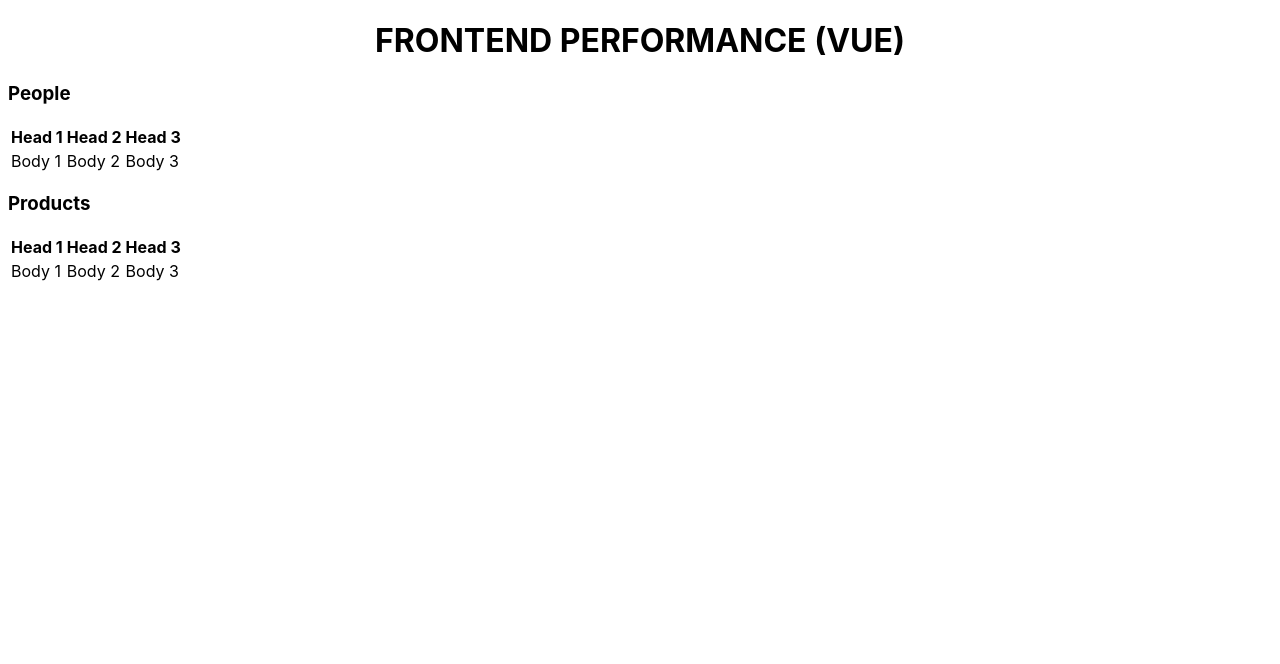
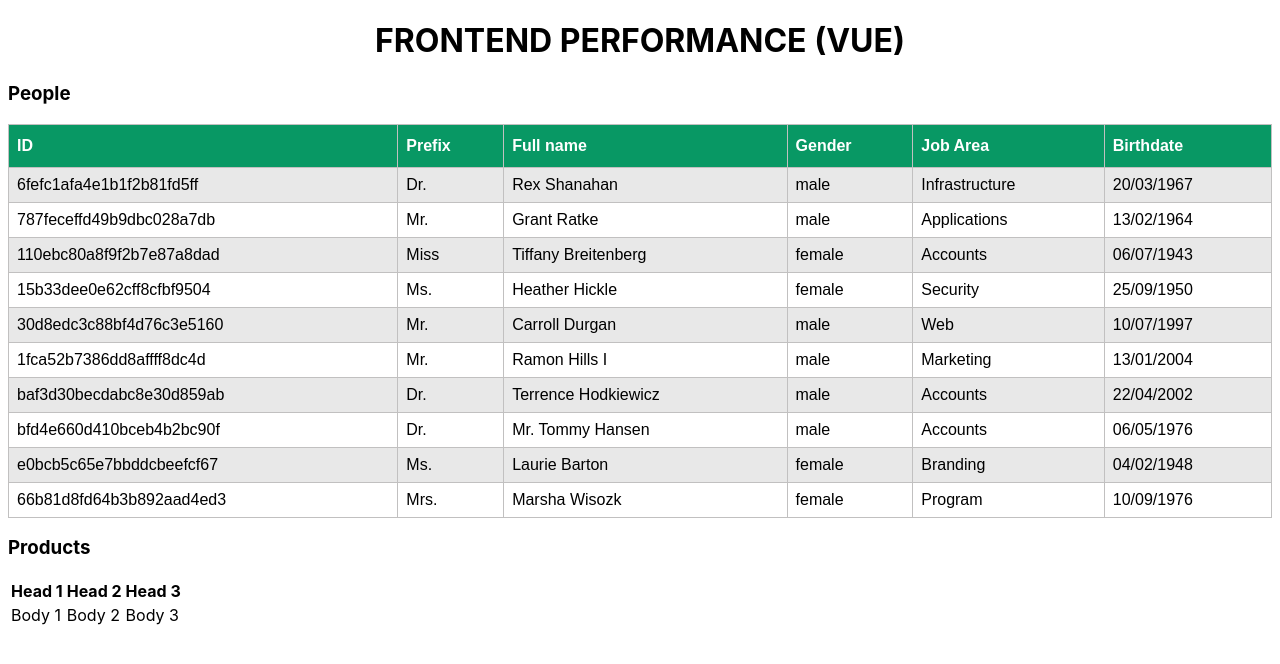
Before and after one commit to hkalife/frontend-performance-vue, a Vue app: page / in a window 1280 px wide. Shown: the top 664 px of the page. Built offline with nearby package versions, Linux system fonts and the light colour scheme.

Commit message:
feat: add people list table

```diff
--- a/package.json
+++ b/package.json
@@ -9,6 +9,7 @@
     "preview": "vite preview"
   },
   "dependencies": {
+    "date-fns": "^2.30.0",
     "vue": "^3.3.4"
   },
   "devDependencies": {
--- a/src/App.vue
+++ b/src/App.vue
@@ -2,14 +2,15 @@
 import PeopleList from './components/PeopleList.vue';
 import ProductList from './components/ProductList.vue';
 
+const numberOfRowsToRender = 10;
 </script>
 
 <template>
   <div>
     <h1>FRONTEND PERFORMANCE (VUE)</h1>
 
-    <PeopleList />
-    <ProductList />
+    <PeopleList :numberOfRowsToRender="numberOfRowsToRender" />
+    <ProductList :numberOfRowsToRender="numberOfRowsToRender" />
   </div>
 </template>
 
--- a/src/components/PeopleList.vue
+++ b/src/components/PeopleList.vue
@@ -1,23 +1,83 @@
 <script setup lang="ts">
+import { defineProps } from 'vue';
+import { faker } from '@faker-js/faker';
+import { format } from 'date-fns';
+
+const props = defineProps<{
+  numberOfRowsToRender: number;
+}>();
+
+const mockPeopleData = (): {
+  id: string
+  prefix: string
+  fullName: string
+  gender: string
+  jobArea: string
+  birthdate: string
+}[] => {
+  const dataArray = []
+
+  for (let i = 0; i < props.numberOfRowsToRender; i++) {
+    const gender = faker.person.sexType();
+    dataArray.push({
+      id: faker.database.mongodbObjectId(),
+      prefix: faker.person.prefix(gender),
+      fullName: faker.person.fullName({ sex: gender }),
+      gender,
+      jobArea: faker.person.jobArea(),
+      birthdate: format(faker.date.birthdate(), 'dd/MM/yyyy')
+    })
+  }
+
+  return dataArray
+}
 </script>
 
 <template>
   <div>
     <h3>People</h3>
-    <table>
+    <table id="people-table" align="center">
       <tr>
-        <th>Head 1</th>
-        <th>Head 2</th>
-        <th>Head 3</th>
+        <th>ID</th>
+        <th>Prefix</th>
+        <th>Full name</th>
+        <th>Gender</th>
+        <th>Job Area</th>
+        <th>Birthdate</th>
       </tr>
-      <tr>
-        <td>Body 1</td>
-        <td>Body 2</td>
-        <td>Body 3</td>
+      <tr v-for="person in mockPeopleData()" :key="person.id">
+        <td>{{ person.id }}</td>
+        <td>{{ person.prefix }}</td>
+        <td>{{ person.fullName }}</td>
+        <td>{{ person.gender }}</td>
+        <td>{{ person.jobArea }}</td>
+        <td>{{ person.birthdate }}</td>
       </tr>
     </table>
   </div>
 </template>
 
 <style scoped>
+#people-table {
+  font-family: Arial, Helvetica, sans-serif;
+  border-collapse: collapse;
+  width: 100%;
+}
+
+#people-table td, #people-table th {
+  border: 1px solid #c1c0c0;
+  padding: 8px;
+}
+
+#people-table tr:nth-child(even){background-color: #e8e8e8;}
+
+#people-table tr:hover {background-color: #ffffff;}
+
+#people-table th {
+  padding-top: 12px;
+  padding-bottom: 12px;
+  text-align: left;
+  background-color: #089864;
+  color: white;
+}
 </style>
```
Also changed, not shown: 1 other file (tests, documents, lock files or other folders).
